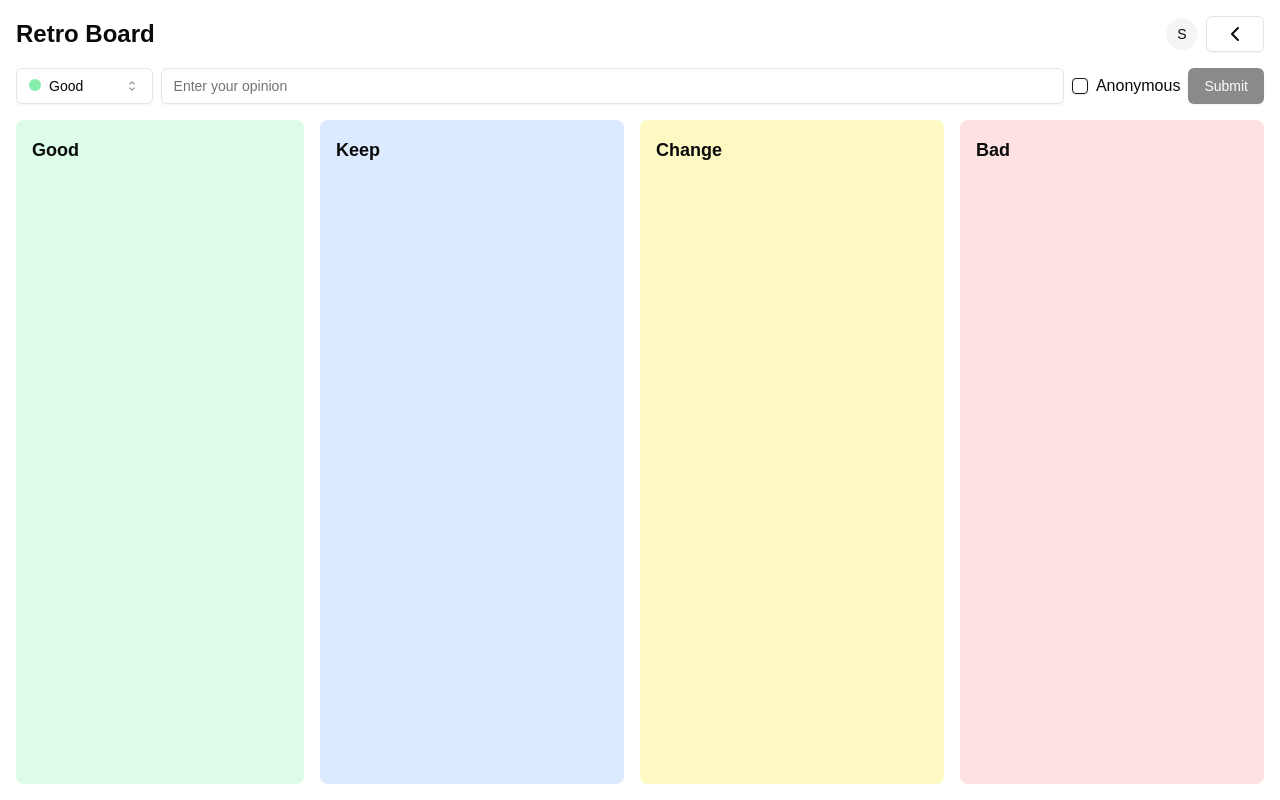
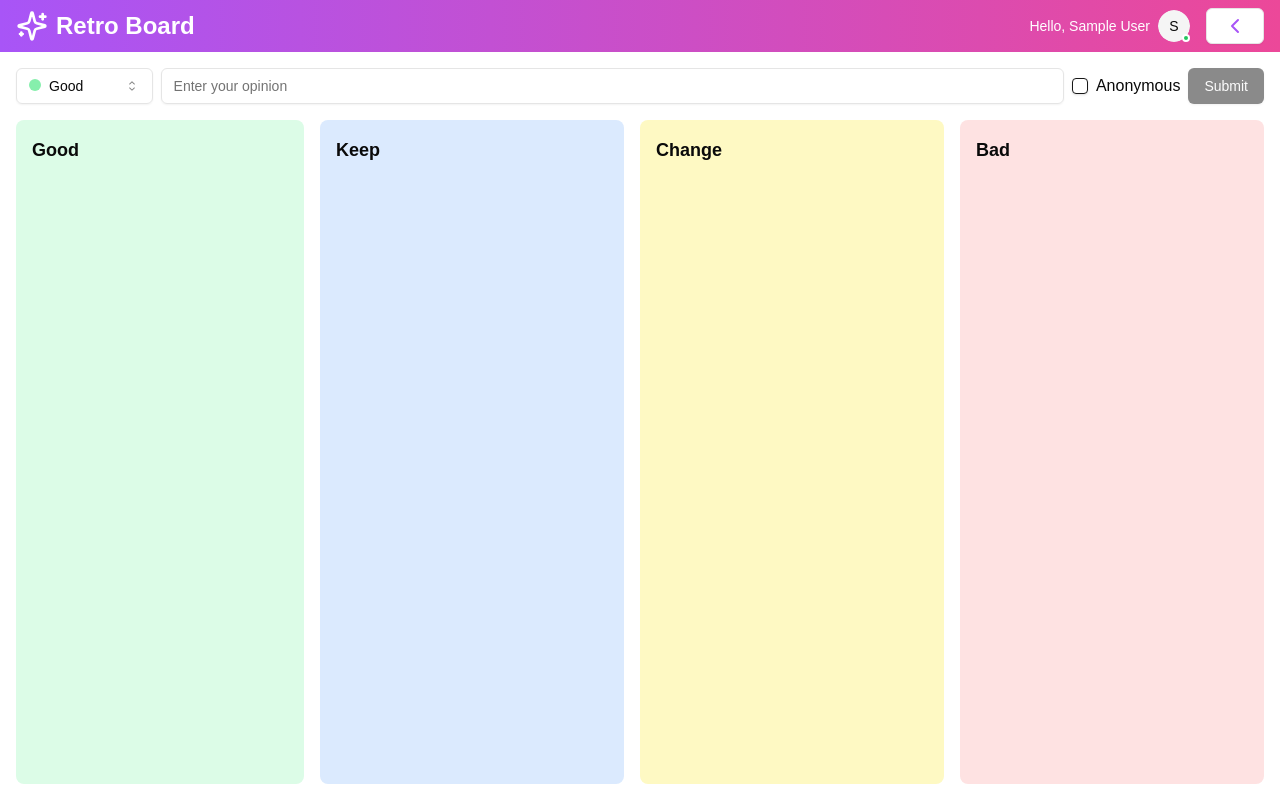
Before and after one commit to CcCoffee/retro-board, a Next.js app in the folder ui/: page / in a window 1280 px wide. Built offline with nearby package versions, Linux system fonts and the light colour scheme; sample sign-in values are in the browser's storage.

Commit message:
修改头部样式

```diff
--- a/ui/src/app/page.tsx
+++ b/ui/src/app/page.tsx
@@ -13,7 +13,7 @@ import { Calendar } from "@/components/ui/calendar"
 import { Popover, PopoverContent, PopoverTrigger } from "@/components/ui/popover"
 import { Label } from "@/components/ui/label"
 import { Tooltip, TooltipContent, TooltipProvider, TooltipTrigger } from "@/components/ui/tooltip"
-import { CalendarIcon, ChevronLeftIcon, ChevronRightIcon, HeartIcon, PencilIcon, TrashIcon } from "lucide-react"
+import { CalendarIcon, ChevronLeftIcon, ChevronRightIcon, HeartIcon, PencilIcon, TrashIcon, Sparkles } from "lucide-react"
 import { format, isBefore, startOfDay } from "date-fns"
 import * as React from "react"
 import { Check, ChevronsUpDown } from "lucide-react"
@@ -264,9 +264,14 @@ export default function RetroBoard() {
     <div className="min-h-screen bg-background flex flex-col">
       {isLoggedIn && (
         <div className="flex flex-col h-screen">
-          <div className="flex justify-between items-center p-4">
-            <h1 className="text-2xl font-bold font-heading">Retro Board</h1>
-            <div className="flex items-center">
+          <div className="flex justify-between items-center px-4 py-2 bg-gradient-to-r from-purple-500 to-pink-500">
+            <div className="flex items-center space-x-2">
+              <Sparkles className="h-8 w-8 text-white" />
+              <h1 className="text-2xl font-bold font-heading text-white">Retro Board</h1>
+            </div>
+            <div className="flex items-center space-x-4">
+              <div className="flex items-center space-x-2">
+                <span className="text-sm text-white">Hello, {user?.name}</span>
                 <DropdownMenu>
                   <DropdownMenuTrigger asChild>
                     <Button variant="ghost" className="relative h-8 w-8 rounded-full">
@@ -274,6 +279,7 @@ export default function RetroBoard() {
                         <AvatarImage src={user?.avatar} alt={user?.name} />
                         <AvatarFallback>{user?.name?.[0] ?? '?'}</AvatarFallback>
                       </Avatar>
+                      <span className="absolute bottom-0 right-0 h-2 w-2 rounded-full bg-green-500 border-2 border-white"></span>
                     </Button>
                   </DropdownMenuTrigger>
                   <DropdownMenuContent className="w-56" align="end" forceMount>
@@ -291,12 +297,13 @@ export default function RetroBoard() {
                     </DropdownMenuItem>
                   </DropdownMenuContent>
                 </DropdownMenu>
-              <Button variant="outline" onClick={() => setIsSidebarOpen(!isSidebarOpen)} className="ml-2">
+              </div>
+              <Button variant="outline" onClick={() => setIsSidebarOpen(!isSidebarOpen)} className="bg-white text-purple-500">
                 {isSidebarOpen ? <ChevronRightIcon /> : <ChevronLeftIcon />}
               </Button>
             </div>
           </div>
-          <div className="flex justify-end pt-0 px-4 pb-4 gap-2">
+          <div className="flex justify-end p-4 gap-2">
             <Select value={newCard.type} onValueChange={(value) => setNewCard({ ...newCard, type: value })}>
               <SelectTrigger className="w-[180px]">
                 <SelectValue placeholder="Select type" />
```
Lines whose indentation alone changed are shown as unchanged.
